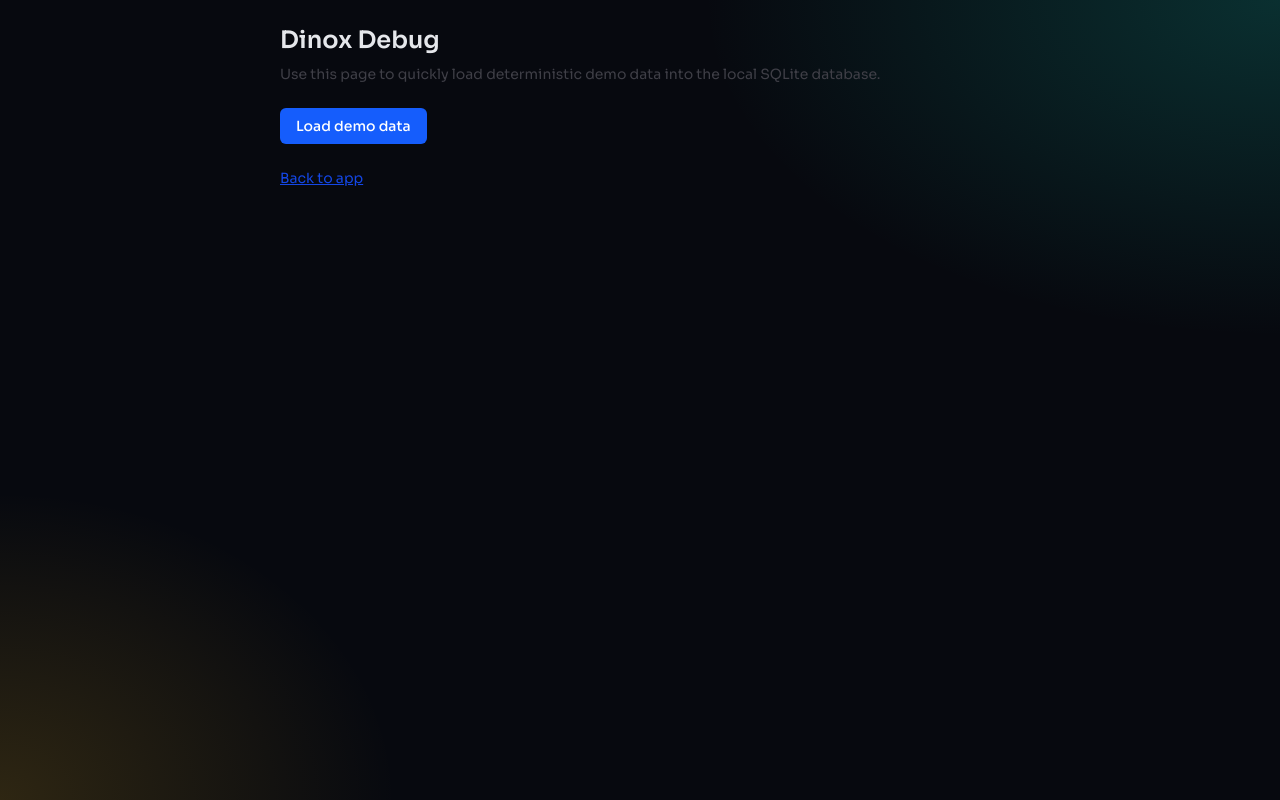
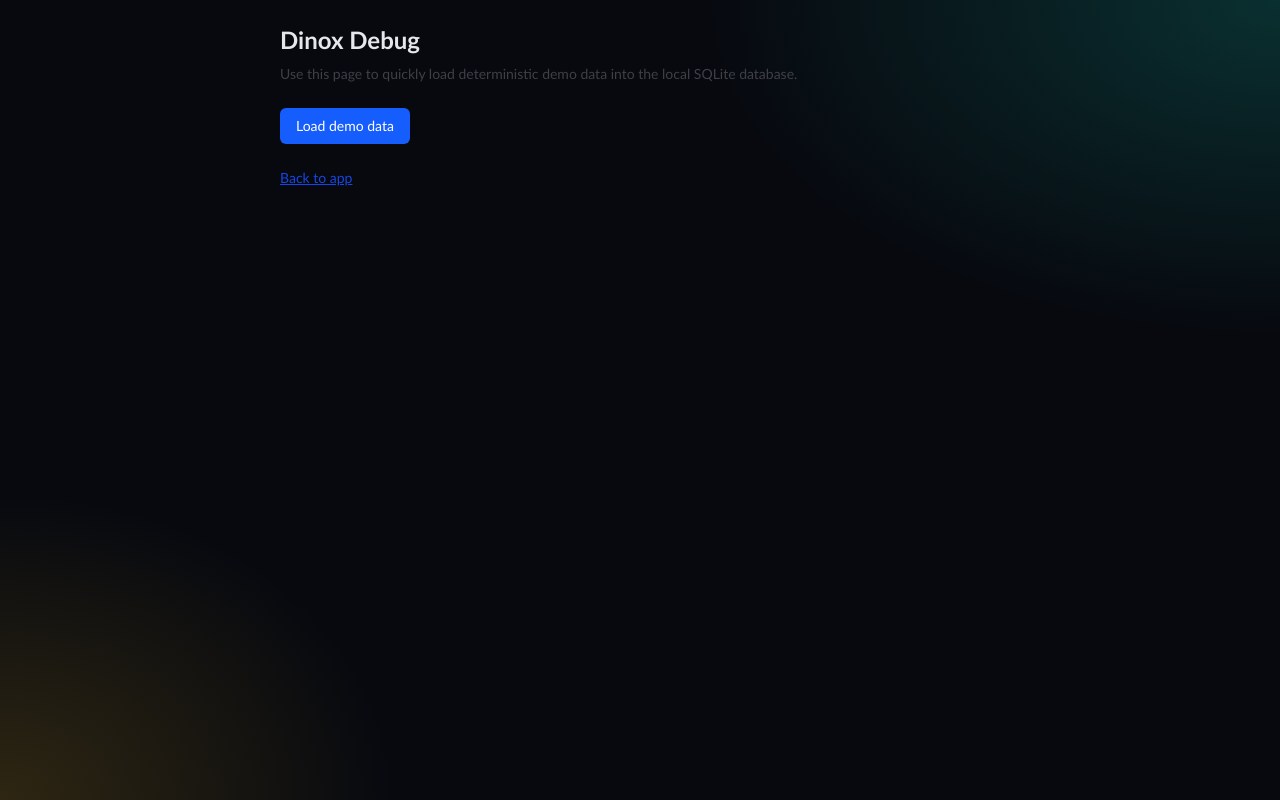
Before and after one commit to JapanDino/Dinox, a Next.js app: page /debug in a window 1280 px wide. Built offline with nearby package versions, Linux system fonts and the light colour scheme.

Commit message:
qa: validate ui smoke and remove remote fonts

```diff
--- a/app/globals.css
+++ b/app/globals.css
@@ -18,6 +18,8 @@
   --app-subtle-text: #6f7a8f;
   --app-scrollbar: #334155;
   --app-today-bg: #143b3a;
+  --font-sora: "Segoe UI Variable Display", "Aptos", "Trebuchet MS", "Segoe UI", sans-serif;
+  --font-ibm-plex-mono: "Cascadia Code", "IBM Plex Mono", Consolas, "SFMono-Regular", monospace;
 }
 
 @theme inline {
--- a/app/layout.tsx
+++ b/app/layout.tsx
@@ -1,17 +1,5 @@
 import type { Metadata } from "next";
-import { IBM_Plex_Mono, Sora } from "next/font/google";
 import "./globals.css";
-
-const sora = Sora({
-  variable: "--font-sora",
-  subsets: ["latin"],
-});
-
-const ibmPlexMono = IBM_Plex_Mono({
-  variable: "--font-ibm-plex-mono",
-  subsets: ["latin"],
-  weight: ["400", "500"],
-});
 
 export const metadata: Metadata = {
   title: "Dinox Calendar",
@@ -25,7 +13,7 @@ export default function RootLayout({
 }>) {
   return (
     <html lang="en">
-      <body className={`${sora.variable} ${ibmPlexMono.variable} antialiased`}>{children}</body>
+      <body className="antialiased">{children}</body>
     </html>
   );
 }
```
Also changed, not shown: 2 other files (tests, documents, lock files or other folders).
